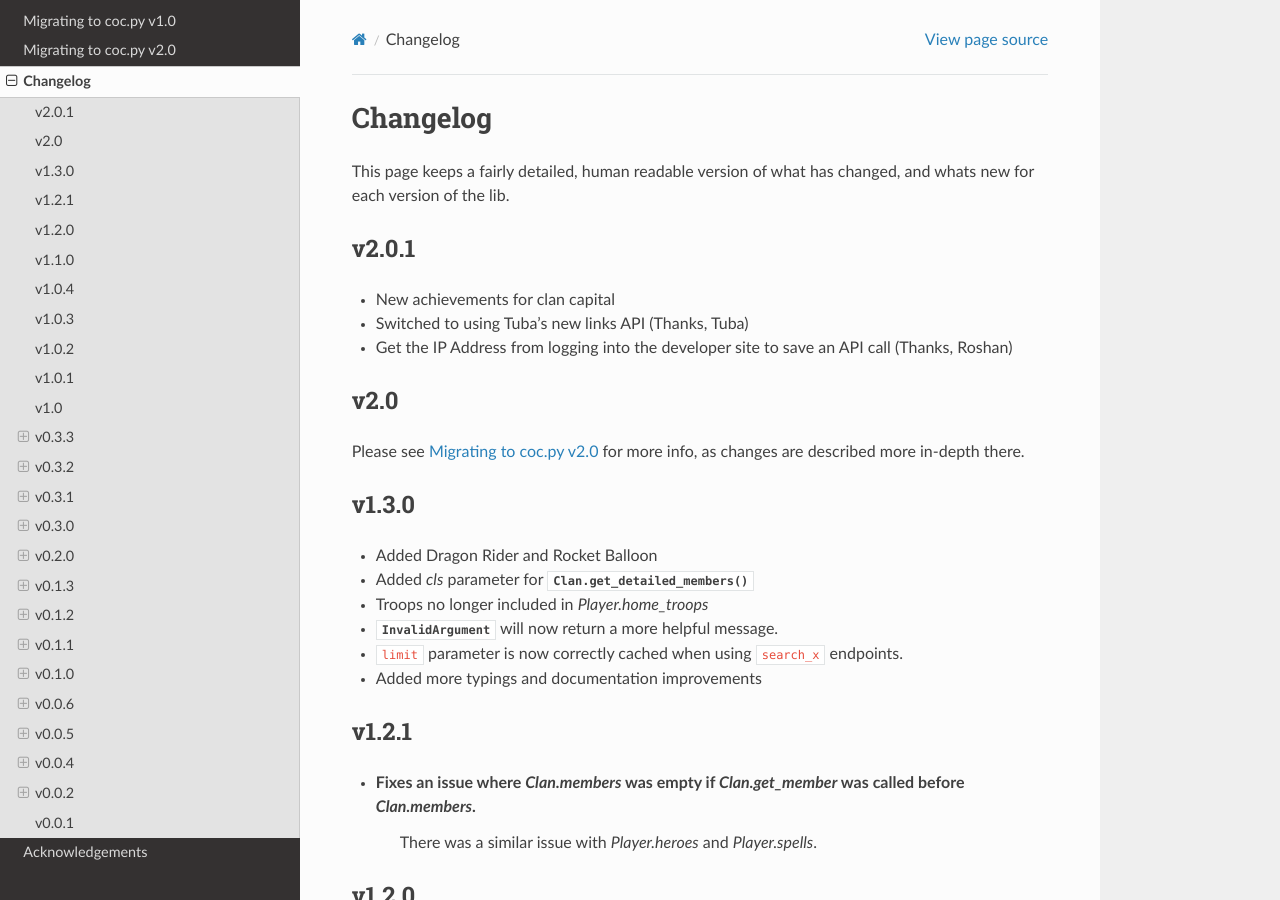
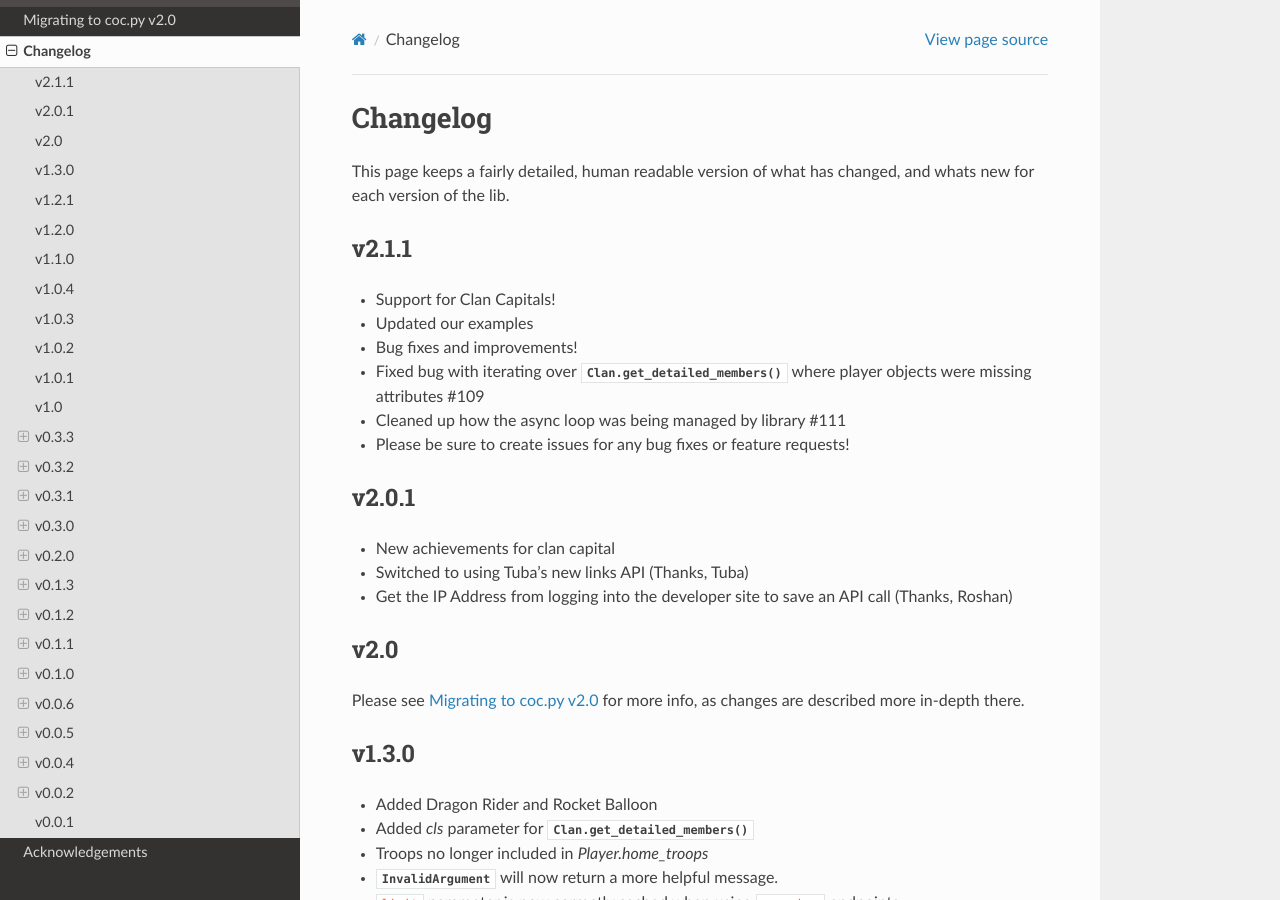
Before and after one commit to mathsman5133/coc.py, a Sphinx documentation site: the page built from docs/miscellaneous/changelog.rst, in a window 1280 px wide and 900 px high. Built offline with Sphinx 7.4.7 and the Read the Docs theme 2.0.0, drawn with Linux system fonts in a browser that asks for light colours; pages that are not in the unit, such as notebooks, are missing from menus.

Commit message:
Version Bump

```diff
--- a/coc/__init__.py
+++ b/coc/__init__.py
@@ -22,7 +22,7 @@
 SOFTWARE.
 """
 
-__version__ = "2.1.0"
+__version__ = "2.1.1"
 
 from .abc import BasePlayer, BaseClan
 from .clans import RankedClan, Clan
--- a/docs/miscellaneous/changelog.rst
+++ b/docs/miscellaneous/changelog.rst
@@ -6,6 +6,21 @@
 ===========
 This page keeps a fairly detailed, human readable version
 of what has changed, and whats new for each version of the lib.
+
+v2.1.1
+------
+- Support for Clan Capitals!
+
+- Updated our examples
+
+- Bug fixes and improvements!
+
+- Fixed bug with iterating over :meth:`Clan.get_detailed_members` where player objects were missing attributes #109
+
+- Cleaned up how the async loop was being managed by library #111
+
+- Please be sure to create issues for any bug fixes or feature requests!
+
 
 v2.0.1
 ------
--- a/setup.py
+++ b/setup.py
@@ -7,7 +7,7 @@
 with open(os.path.join(os.getcwd(), "requirements.txt")) as f:
     REQUIREMENTS = f.read().splitlines()
 
-VERSION = "2.1.0"
+VERSION = "2.1.1"
 if "a" in VERSION:
     VERSION += "+" + subprocess.check_output(["git", "rev-parse", "--short", "HEAD"]).decode("utf-8").strip()
 
```
